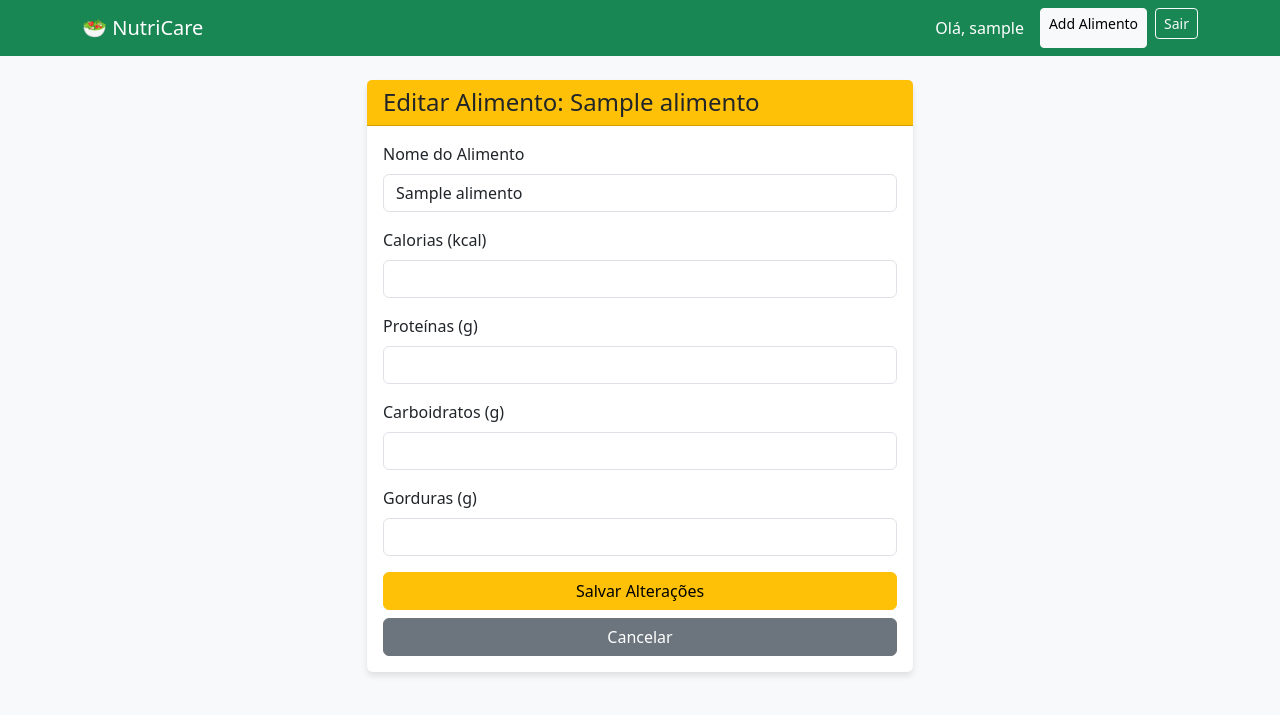
After one commit to augusto-souza/Nutricao, a Django app: page /editar/1/ in a window 1280 px wide. The commit adds this page. Shown: the top 715 px of the page. Run offline with Django 5.2, Linux system fonts and the light colour scheme; a user stored in the database is signed in; tables that the repository leaves empty hold one stand-in row (values such as "Sample post").

Commit message:
"Funções Deletar e Editar"

```diff
--- a/core/views.py
+++ b/core/views.py
@@ -1,4 +1,4 @@
-from django.shortcuts import render, redirect
+from django.shortcuts import render, redirect, get_object_or_404
 from django.contrib.auth.decorators import login_required
 from django.contrib.auth import login, logout, authenticate
 from django.contrib.auth.forms import AuthenticationForm
@@ -73,3 +73,34 @@ def adicionar_alimento(request):
     else:
         form = AlimentoForm()
     return render(request, 'adicionar_alimento.html', {'form': form})
+
+@login_required
+def editar_alimento(request, id):
+    # Busca o alimento pelo ID, mas SÓ se pertencer ao usuário logado (Segurança!)
+    alimento = get_object_or_404(Alimento, id=id, usuario=request.user)
+
+    if request.method == 'POST':
+        # Carrega o formulário com os dados do banco (instance=alimento)
+        form = AlimentoForm(request.POST, instance=alimento)
+        if form.is_valid():
+            form.save()
+            return redirect('dashboard')
+    else:
+        # Se for GET, mostra o formulário preenchido
+        form = AlimentoForm(instance=alimento)
+
+    return render(request, 'editar_alimento.html', {'form': form, 'alimento': alimento})
+
+# --- DELETAR ALIMENTO (DELETE) ---
+@login_required
+def deletar_alimento(request, id):
+    # Busca o alimento com segurança
+    alimento = get_object_or_404(Alimento, id=id, usuario=request.user)
+
+    if request.method == 'POST':
+        # Se confirmou a exclusão
+        alimento.delete()
+        return redirect('dashboard')
+
+    # Se for GET, mostra a página de confirmação ("Tem certeza?")
+    return render(request, 'deletar_alimento.html', {'alimento': alimento})
--- a/setup/urls.py
+++ b/setup/urls.py
@@ -5,12 +5,16 @@ from core import views
 urlpatterns = [
     path('admin/', admin.site.urls),
 
-    # Rotas de Autenticação
+    # Autenticação
     path('registro/', views.registro, name='registro'),
-    path('login/', views.login_view, name='login'),      # <-- Atenção aqui: login_view
-    path('logout/', views.logout_view, name='logout'),   # <-- Atenção aqui: logout_view
+    path('login/', views.login_view, name='login'),
+    path('logout/', views.logout_view, name='logout'),
 
-    # Rotas do Sistema
+    # Sistema Principal
     path('', views.dashboard, name='dashboard'),
     path('adicionar/', views.adicionar_alimento, name='adicionar_alimento'),
+
+    # --- NOVAS ROTAS (CRUD) ---
+    path('editar/<int:id>/', views.editar_alimento, name='editar_alimento'),
+    path('deletar/<int:id>/', views.deletar_alimento, name='deletar_alimento'),
 ]
--- /dev/null
+++ b/templates/editar_alimento.html
@@ -0,0 +1,36 @@
+{% extends 'base.html' %}
+
+{% block content %}
+<div class="row justify-content-center">
+    <div class="col-md-6">
+        <div class="card card-custom">
+            <div class="card-header bg-warning text-dark">
+                <h4 class="mb-0">Editar Alimento: {{ alimento.nome }}</h4>
+            </div>
+            <div class="card-body">
+                <form method="post">
+                    {% csrf_token %}
+
+                    {% for field in form %}
+                        <div class="mb-3">
+                            <label class="form-label">{{ field.label }}</label>
+                            <input type="{{ field.field.widget.input_type }}"
+                                   name="{{ field.name }}"
+                                   value="{{ field.value|default_if_none:'' }}"
+                                   class="form-control"
+                                   step="any"> {% if field.errors %}
+                                <div class="text-danger small">{{ field.errors.0 }}</div>
+                            {% endif %}
+                        </div>
+                    {% endfor %}
+
+                    <div class="d-grid gap-2">
+                        <button type="submit" class="btn btn-warning">Salvar Alterações</button>
+                        <a href="{% url 'dashboard' %}" class="btn btn-secondary">Cancelar</a>
+                    </div>
+                </form>
+            </div>
+        </div>
+    </div>
+</div>
+{% endblock %}
```
Also changed, not shown: templates/dashboard.html (+12 -2 lines), templates/deletar_alimento.html (added, +26 -0 lines).
